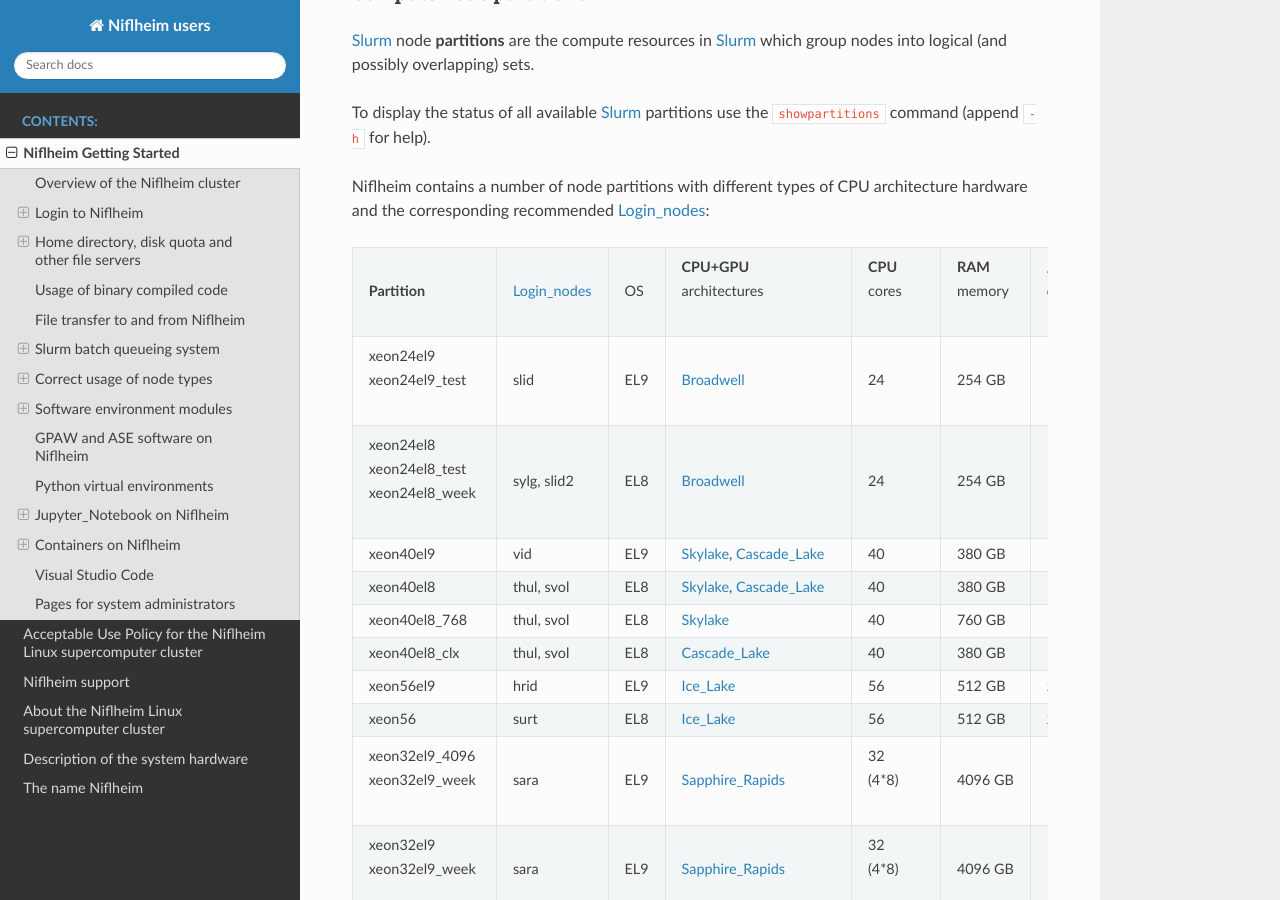
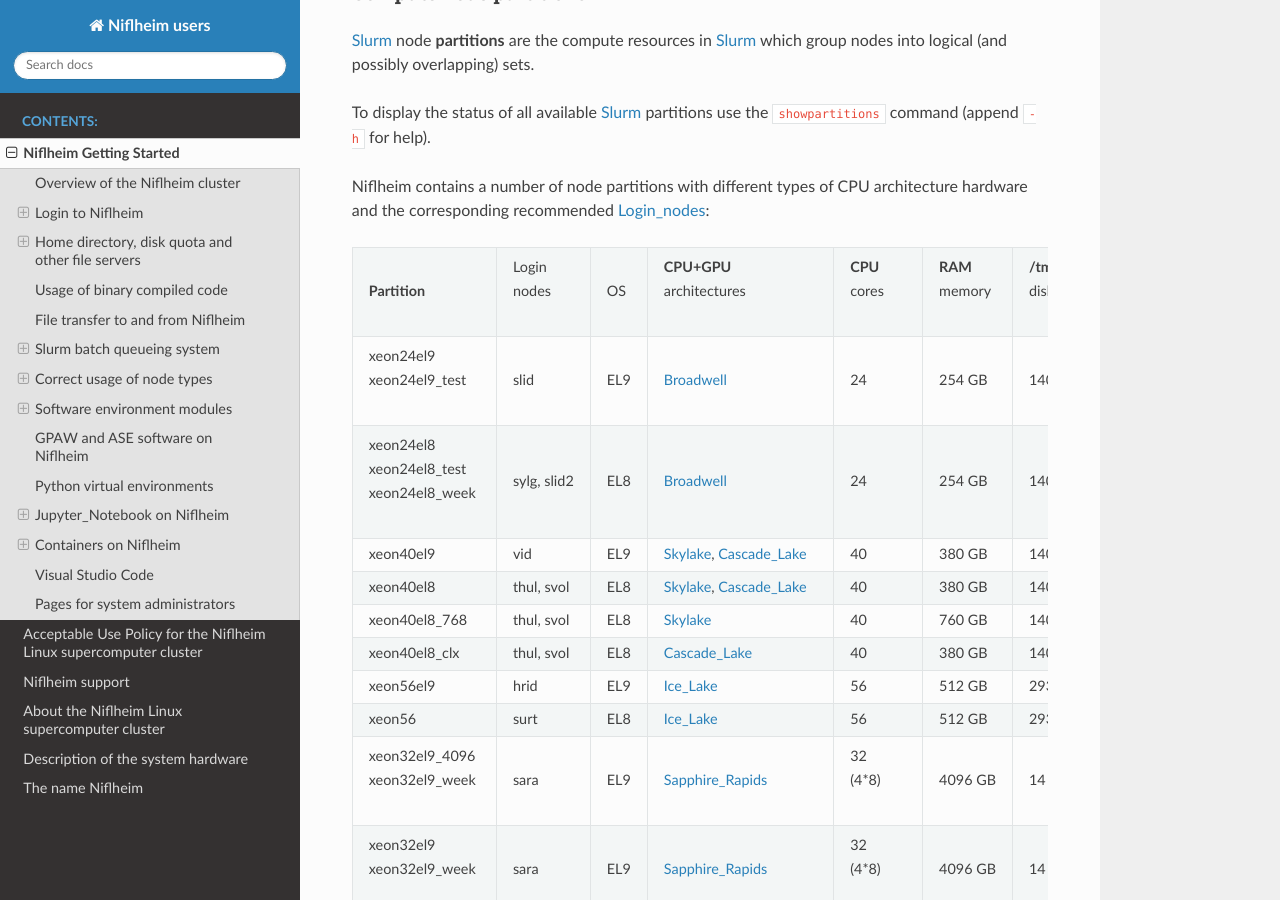
Before and after one commit to OleHolmNielsen/Niflheim_users, a Sphinx documentation site: the page built from docs/Niflheim_Getting_Started.rst, in a window 1280 px wide and 900 px high, scrolled down 6305 px. Built offline with Sphinx 7.4.7 and the Read the Docs theme 3.1.0, drawn with Linux system fonts in a browser that asks for light colours.

Commit message:
Column heading

```diff
--- a/docs/Niflheim_Getting_Started.rst
+++ b/docs/Niflheim_Getting_Started.rst
@@ -339,7 +339,8 @@
   :widths: 2 1 1 3 2 2 2
 
   * - **Partition**
-    - Login_nodes_
+    - | Login
+      | nodes
     - OS
     - | **CPU+GPU**
       | architectures
```
